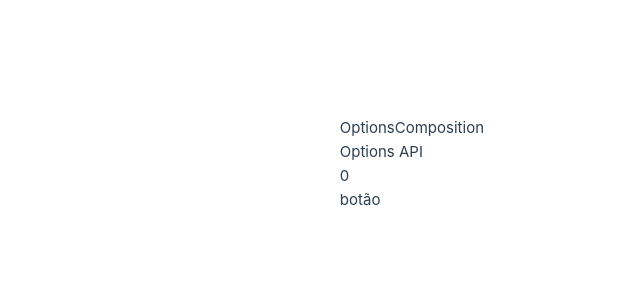
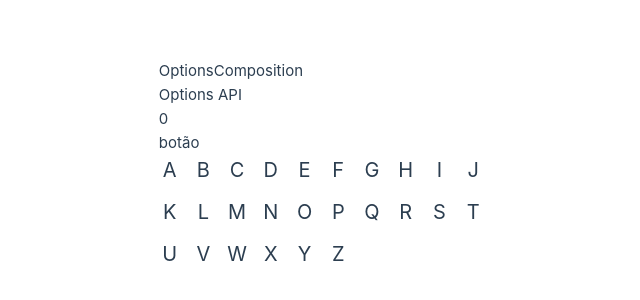
Before and after one commit to JKAmadio/estudos, a Vue app in the folder vue/options-vs-composition/: page / in a window 1280 px wide. Shown: the part 236-536 px from the top of the page, without its empty margins (156-796 px from the left). Built offline with nearby package versions, Linux system fonts and the light colour scheme.

Commit message:
create keyboard's components

```diff
--- a/vue/options-vs-composition/src/components/CompositionAPI.vue
+++ b/vue/options-vs-composition/src/components/CompositionAPI.vue
@@ -1,5 +1,6 @@
 <script setup>
   import { ref } from 'vue';
+  import CompositionKeyboard from './CompositionKeyboard.vue';
 
   let counter = ref(0);
 
@@ -15,5 +16,6 @@
     </h2>
     <p>{{ counter }}</p>
     <button @click="handleClick">botão</button>
+    <CompositionKeyboard/>
   </div>
 </template>
--- /dev/null
+++ b/vue/options-vs-composition/src/components/CompositionKeyboard.vue
@@ -0,0 +1,32 @@
+<script setup>
+  import { ref, onMounted } from 'vue';
+
+  // create alphabet from A to Z
+  let alphabet = ref('');
+
+  onMounted(() => {
+    for (let index = 65; index <= 90; index++) {
+      alphabet.value += String.fromCharCode(index)
+    }
+  })
+
+  // select clicked letter
+  function selectLetter(letter) {
+    console.log(letter);
+  }
+</script>
+
+<template>
+  <div>
+    <div class="grid grid-cols-10 gap-3">
+      <button
+        v-for="letter in alphabet"
+        :key="letter"
+        class="border border-solid border-white rounded-md  text-xl text-center"
+        @click="selectLetter(letter)"
+      >
+        {{ letter }}
+      </button>
+    </div>
+  </div>
+</template>
--- a/vue/options-vs-composition/src/components/OptionsAPI.vue
+++ b/vue/options-vs-composition/src/components/OptionsAPI.vue
@@ -5,11 +5,17 @@
     </h2>
     <p>{{ counter }}</p>
     <button @click="handleClick">botão</button>
+    <OptionsKeyboard/>
   </div>
 </template>
 
 <script>
+import OptionsKeyboard from './OptionsKeyboard.vue'
 export default {
+  name: 'OptionsAPI',
+  components: {
+    OptionsKeyboard
+  },
   data() {
     return{
       counter: 0
--- /dev/null
+++ b/vue/options-vs-composition/src/components/OptionsKeyboard.vue
@@ -0,0 +1,37 @@
+<template>
+  <div>
+    <div class="grid grid-cols-10 gap-3">
+      <button
+        v-for="letter in alphabet"
+        :key="letter"
+        class="border border-solid border-white rounded-md  text-xl text-center"
+        @click="selectLetter(letter)"
+      >
+        {{ letter }}
+      </button>
+    </div>
+  </div>
+</template>
+
+<script>
+  export default {
+    name: 'OptionsKeyboard',
+    data() {
+      return {
+        alphabet: ''
+      };
+    },
+    mounted() {
+      // create alphabet from A to Z
+      for (let index = 65; index <= 90; index++) {
+        this.alphabet += String.fromCharCode(index)
+      }
+    },
+    methods: {
+      // select clicked letter
+      selectLetter(letter) {
+        console.log(letter);
+      }
+    }
+  }
+</script>
```
